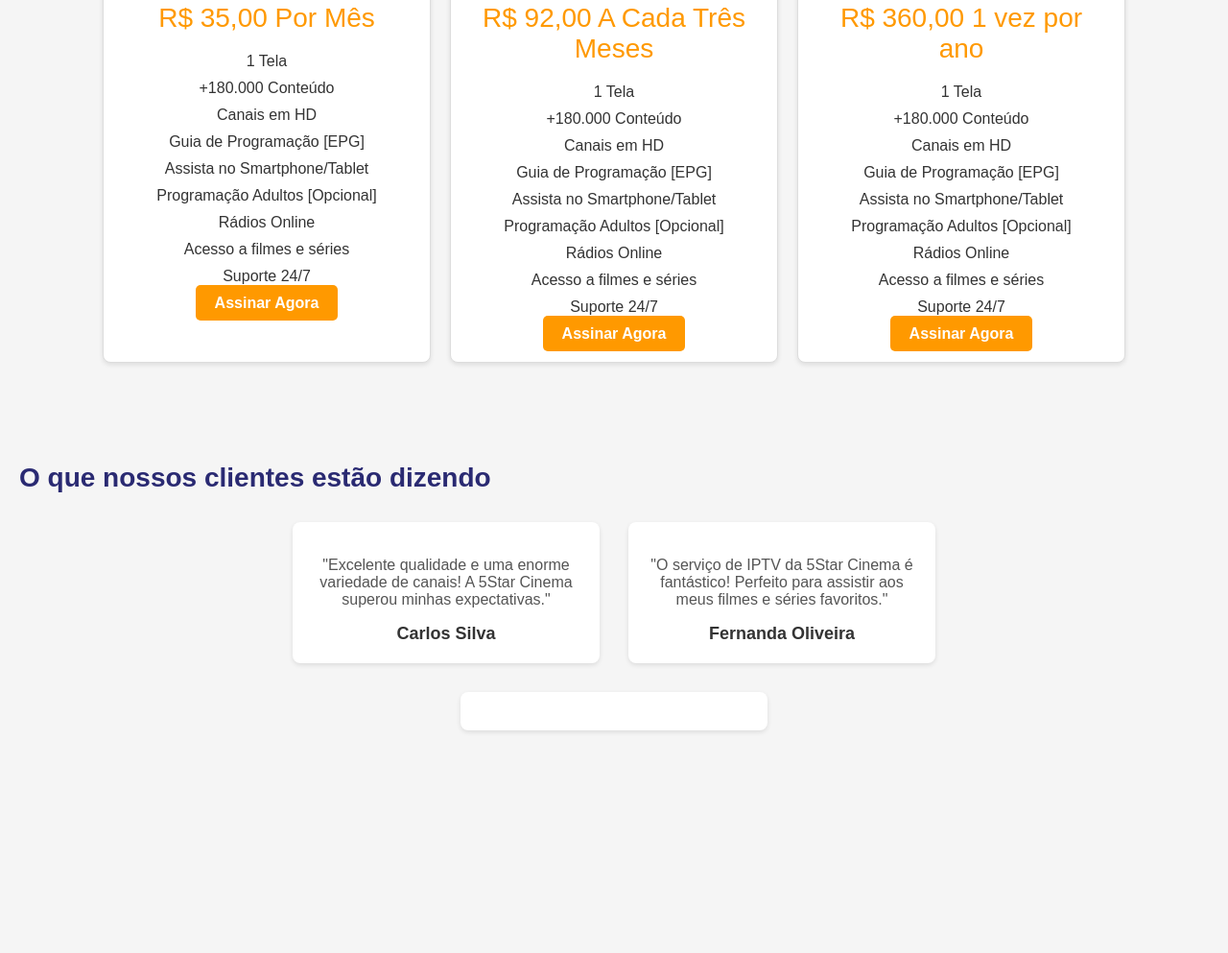
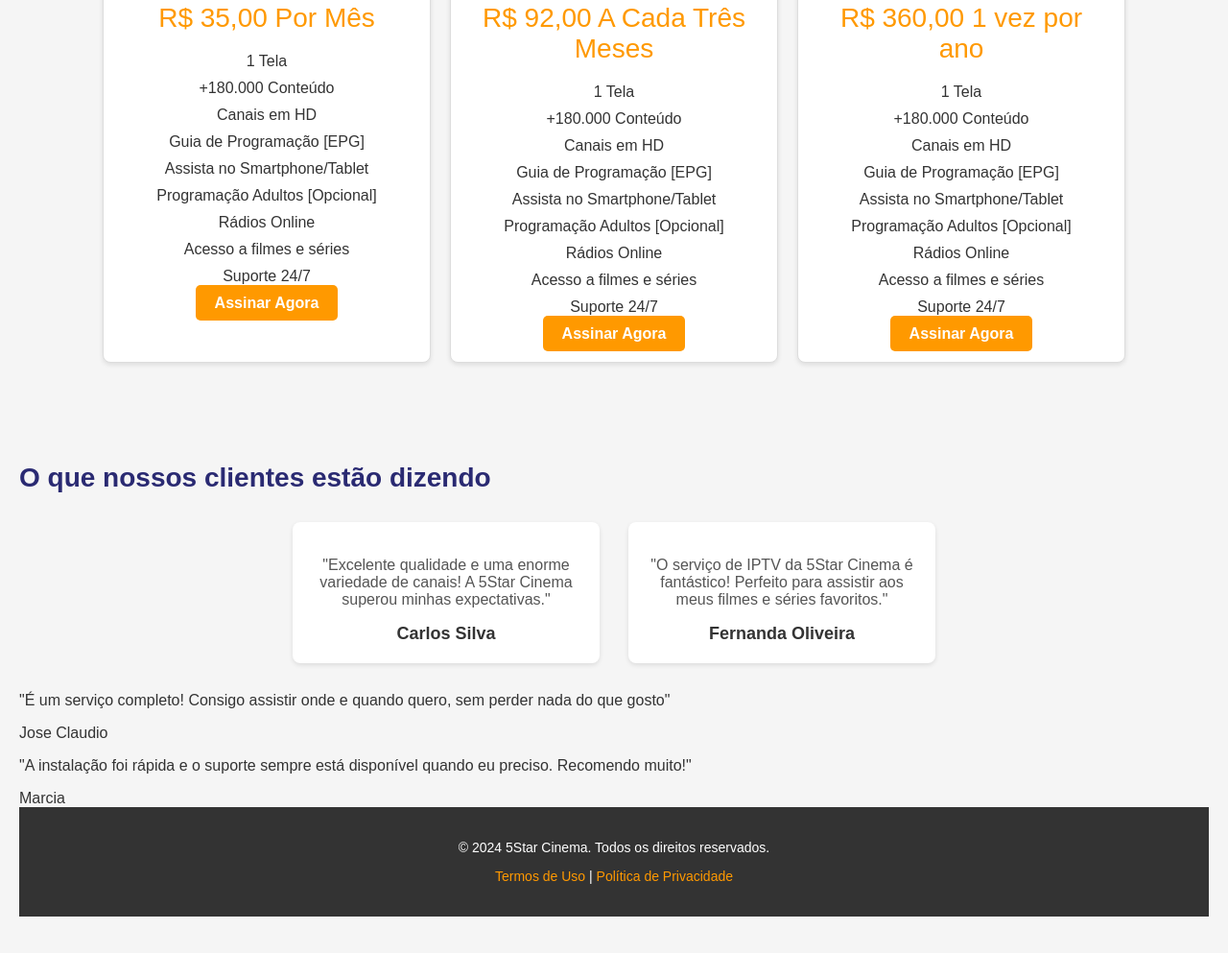
Before and after one commit to Pexavit/Iptv, a plain HTML site: page index.html in a window 1280 px wide. Shown: the part 665-1658 px from the top of the page at 96% size. Before the commit the page ends 1496 px from the top, so only its background shows below. Drawn offline with Linux system fonts and the light colour scheme.

Commit message:
Update index.html

```diff
--- a/index.html
+++ b/index.html
@@ -249,5 +249,19 @@
                 <div class="customer-name">Fernanda Oliveira</div>
             </div>
         </div>
-        <div class="testimonial">
+        </div>
             <div class="testimonial-card">
+                <p>"É um serviço completo! Consigo assistir onde e quando quero, sem perder nada do que gosto"</p>
+                <div class="customer-name">Jose Claudio</div>
+            </div>
+  <div class="testimonial-card">
+                <p>"A instalação foi rápida e o suporte sempre está disponível quando eu preciso. Recomendo muito!"</p>
+                <div class="customer-name">Marcia </div>
+            </div>
+
+        <footer>
+        <p>© 2024 5Star Cinema. Todos os direitos reservados.</p>
+        <p><a href="#termos">Termos de Uso</a> | <a href="#politica">Política de Privacidade</a></p>
+    </footer>
+</body>
+</html>
```
